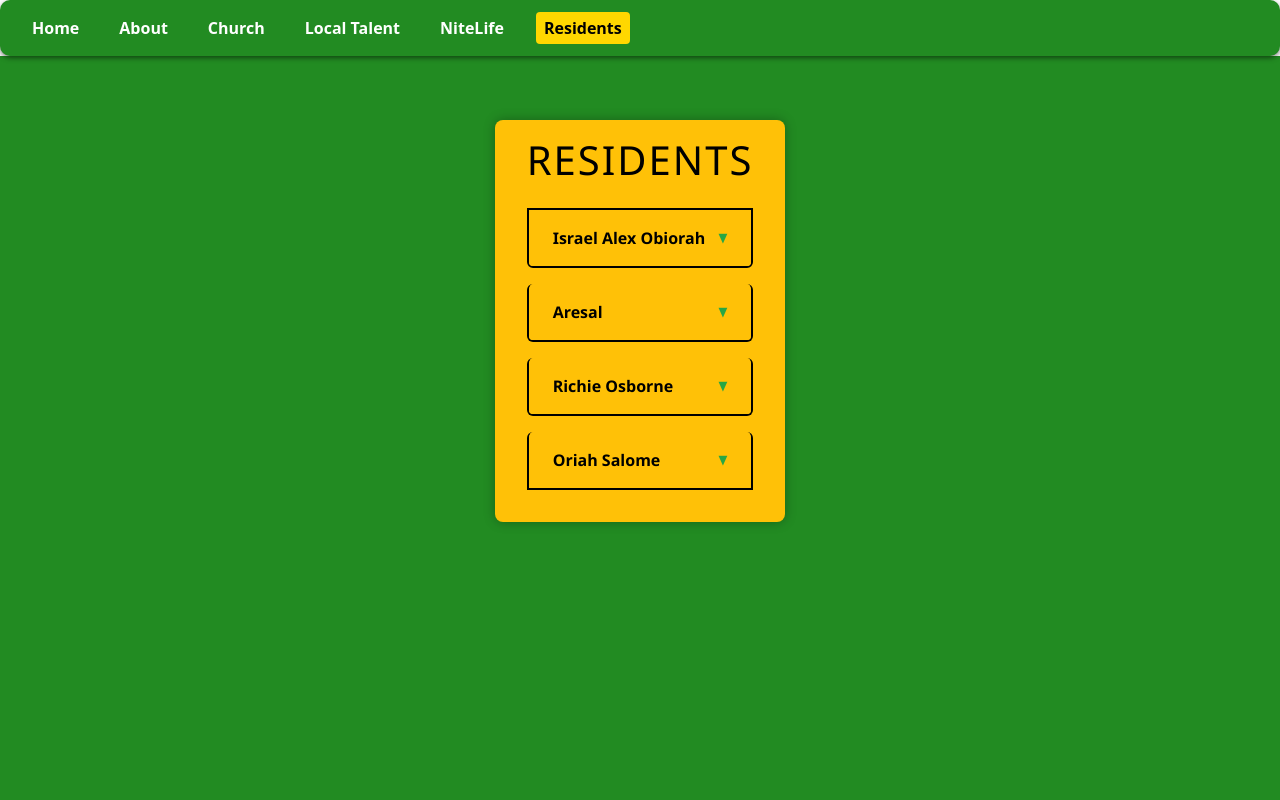
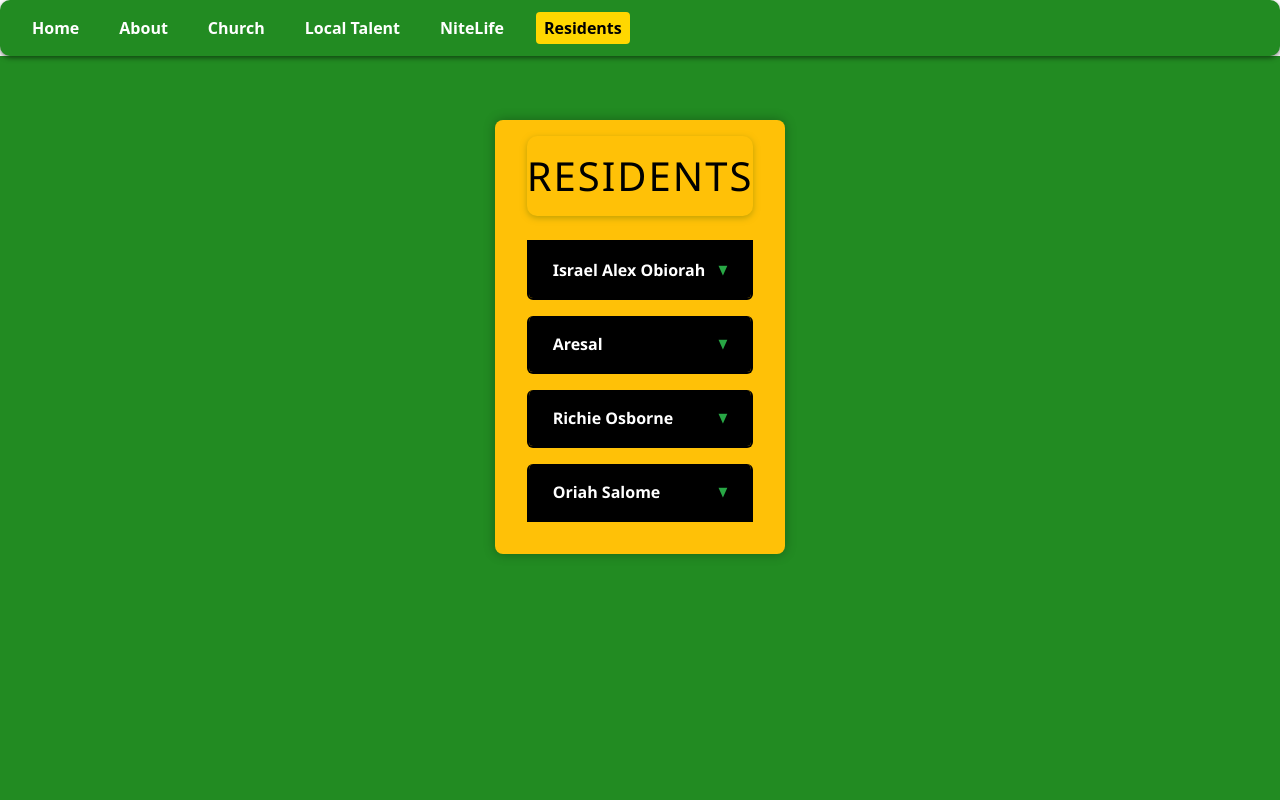
Before and after one commit to cochav4884/Nigeria, a React (Create React App) app: page /residents in a window 1280 px wide. Shown: the top 800 px of the page. Built offline with nearby package versions, Linux system fonts and the light colour scheme.

Commit message:
added more changes in css and js

```diff
--- a/src/Pages/About.js
+++ b/src/Pages/About.js
@@ -29,7 +29,7 @@ function About() {
   return (
     <div className="main_container">
       <div className="container my-4" id="container-color">
-        <h1 className="header mb-4">
+        <h1>
           Akute, Ogun State, Nigeria <br />
           <em>*About Page*</em>
         </h1>
--- a/src/Pages/LocalTalent.js
+++ b/src/Pages/LocalTalent.js
@@ -9,10 +9,10 @@ import flipSideAudio from "../assets/TRIPP- FLIP SIDE (PROD BY SOL DRE).mp3";
 const LocalTalent = () => {
   return (
     <div className="main_container" id="main-color">
-      <h1 className="header text-center my-4">
+      <h1>
         Akute, Ogun State, Nigeria
       </h1>
-      <h2 className="text-muted text-center mb-4">
+      <h2>
         *Local Talent*
       </h2>
 
@@ -73,7 +73,7 @@ const LocalTalent = () => {
 
                 {/* Text below the flip card */}
                 <div className="text-below-card mt-3">
-                  <h4 className="space">
+                  <h4>
                     <b>Richie Osborne</b> <br />
                     Artist Name: TRIPP
                     <br />
--- a/src/Pages/NiteLife.js
+++ b/src/Pages/NiteLife.js
@@ -19,7 +19,7 @@ import niteLife8 from "../images/nitelife8.jpg";
 const NiteLife = () => {
   return (
     <div className="main_container">
-      <h1 className="header">
+      <h1>
         Akute, Ogun State, Nigeria <br /> <em>*Nitelife*</em>
       </h1>
 
--- a/src/Pages/Residents.js
+++ b/src/Pages/Residents.js
@@ -125,7 +125,7 @@ const Residents = () => {
   return (
     <div className="main_container">
       <main className="residents-container">
-        <h1>Residents</h1>
+        <h1 className="residents-title">Residents</h1>
         {residentsData.map((resident, idx) => (
           <div className="accordion-item" key={resident.name}>
             <div
--- a/src/Styles/About.css
+++ b/src/Styles/About.css
@@ -7,11 +7,16 @@
   background-color: rgb(33, 33, 33); /* soft black */
 }
 
-.header, .map {
+h1 {
   font-family: 'Segoe UI', Tahoma, Geneva, Verdana, sans-serif;
-  color: rgb(255, 255, 255); /* white */
+  color: #000000;
   text-align: center;
-  background-color: rgb(33, 33, 33);
+}
+
+.map {
+  font-family: 'Segoe UI', Tahoma, Geneva, Verdana, sans-serif;
+  color: #000000;
+  text-align: center;
 }
 
 #map {
--- a/src/Styles/Church.css
+++ b/src/Styles/Church.css
@@ -1,12 +1,10 @@
 /* Page wrapper container */
 .main_container {
-  min-height: 100vh;
+
   background-color: rgb(34, 139, 34); /* forest green */
   color: #000000; /* Black text */
   font-family: 'Segoe UI', Tahoma, Geneva, Verdana, sans-serif;
-  padding: 2rem 1rem;
-  display: flex;
-  flex-direction: column;
+
   align-items: center;
 }
 
--- a/src/Styles/Home.css
+++ b/src/Styles/Home.css
@@ -5,12 +5,9 @@
 }
 
 h2 {
-  margin-bottom: 20px;
-  margin-top: 20px;
-  background-color: rgb(255, 215, 0); /* yellow background */
+  color: #000000;
   text-align: center;
-  padding: 10px 0;
-  border-radius: 10px;
+  font-family: 'Segoe UI', Tahoma, Geneva, Verdana, sans-serif;
 }
 
 p {
--- a/src/Styles/LocalTalent.css
+++ b/src/Styles/LocalTalent.css
@@ -1,19 +1,25 @@
 /* Main container with white background and black text */
 .main_container, #main-color {
-   background-color: rgb(34, 139, 34); /* forest green */
+  background-color: rgb(34, 139, 34); /* forest green */
   padding: 20px;
   color: #000000; /* true black */
 }
 
 /* Header styling with gold/yellow background and black text */
-.header {
+h1 {
   font-family: 'Segoe UI', Tahoma, Geneva, Verdana, sans-serif;
   color: #000000; /* black */
   text-align: center;
-  background-color: #ffd700; /* gold/yellow */
   padding: 1rem 0;
   border-radius: 10px;
   box-shadow: 0 2px 6px rgba(128, 128, 0, 0.5); /* soft yellow/greenish shadow */
+}
+
+/* words under flip-box front */
+h4 {
+  font-family: 'Segoe UI', Tahoma, Geneva, Verdana, sans-serif;
+  color: #000000; /* black */
+  text-align: center;
 }
 
 /* Flip box container */
@@ -58,7 +64,7 @@
 
 /* Front side with white background and green border */
 .flip-box-front {
-  background-color: #ffffff; /* white */
+  background-color: #ffd700; /* gold */
   color: #006400; /* dark green text */
   border: 3px solid #228b22; /* forest green */
   overflow: hidden;
@@ -66,8 +72,8 @@
 
 /* Back side - yellow background with black/dark green text */
 .flip-box-back {
-  background-color: #ffd700; /* gold */
-  color: #000000; /* black text */
+  background-color: #000000; /* black */
+  color: #ffffff; /*white text */
   transform: rotateY(180deg);
   padding: 20px;
   display: flex;
@@ -80,7 +86,7 @@
 /* Buttons styled as forest green with white text */
 .button1, .btn {
   background-color: #228b22; /* forest green */
-  color: #ffffff; /* white text */
+  color: #000000; /* white text */
   border: none;
   border-radius: 8px;
   padding: 0.5rem 1rem;
--- a/src/Styles/NiteLife.css
+++ b/src/Styles/NiteLife.css
@@ -11,14 +11,10 @@
 }
 
 /* Header styling */
-.header {
-  font-weight: 700;
-  font-size: 2.5rem;
-  margin-bottom: 2rem;
-  color: rgb(255, 255, 255); /* white */
+h1 {
+  font-family: 'Segoe UI', Tahoma, Geneva, Verdana, sans-serif;
+  color: #000000; /* black */
   text-align: center;
-  max-width: 900px;
-  text-shadow: 1px 1px 3px rgba(0,0,0,0.3);
 }
 
 /* Main content container */
--- a/src/Styles/Residents.css
+++ b/src/Styles/Residents.css
@@ -2,6 +2,7 @@
 .main_container {
   background-color: rgb(34, 139, 34); /* forest green */
 }
+
 .residents-container {
   max-width: 900px;
   margin: 2rem auto;
@@ -13,12 +14,18 @@
   font-family: 'Segoe UI', Tahoma, Geneva, Verdana, sans-serif;
 }
 
-.residents-container h1 {
+h1 {
   text-align: center;
   margin-bottom: 1.5rem;
   color: #000000; /* green header */
   text-transform: uppercase;
   letter-spacing: 2px;
+}
+
+.residents-title {
+  color: #000000; /* black text */
+  text-align: center;
+  font-family: 'Segoe UI', Tahoma, Geneva, Verdana, sans-serif;
 }
 
 /* Accordion styles */
@@ -31,8 +38,8 @@
 }
 
 .accordion-header {
-  background-color: #ffc107; /* yellow */
-  color: #000000; /* black text */
+  background-color: #000000; /* black header */
+  color: #ffffff; /* white text */
   cursor: pointer;
   padding: 1rem 1.5rem;
   font-weight: 600;
@@ -45,7 +52,8 @@
 }
 
 .accordion-header:hover {
-  background-color: #ffda33; /* lighter yellow */
+  background-color: #ffffff; /* lighter yellow */
+  color: #000000; /* black text on hover */
 }
 
 .accordion-header::after {
```
